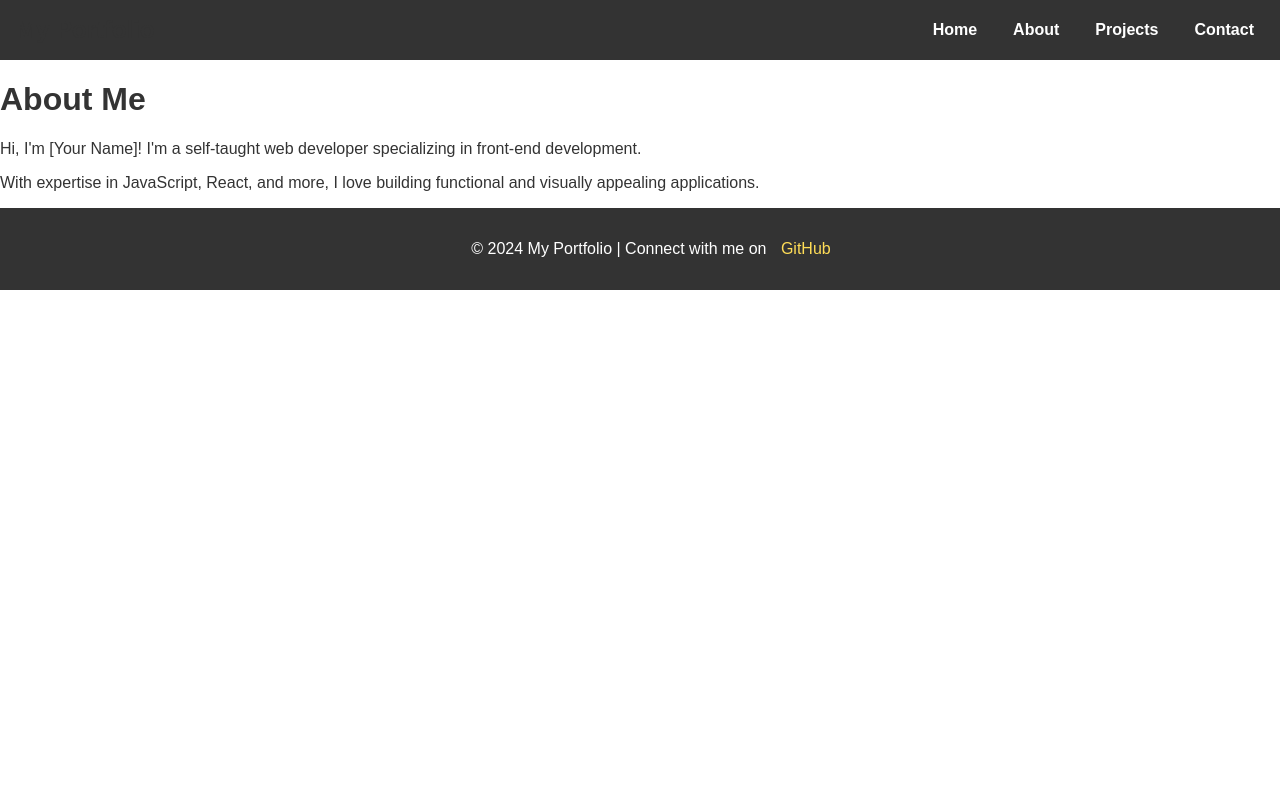
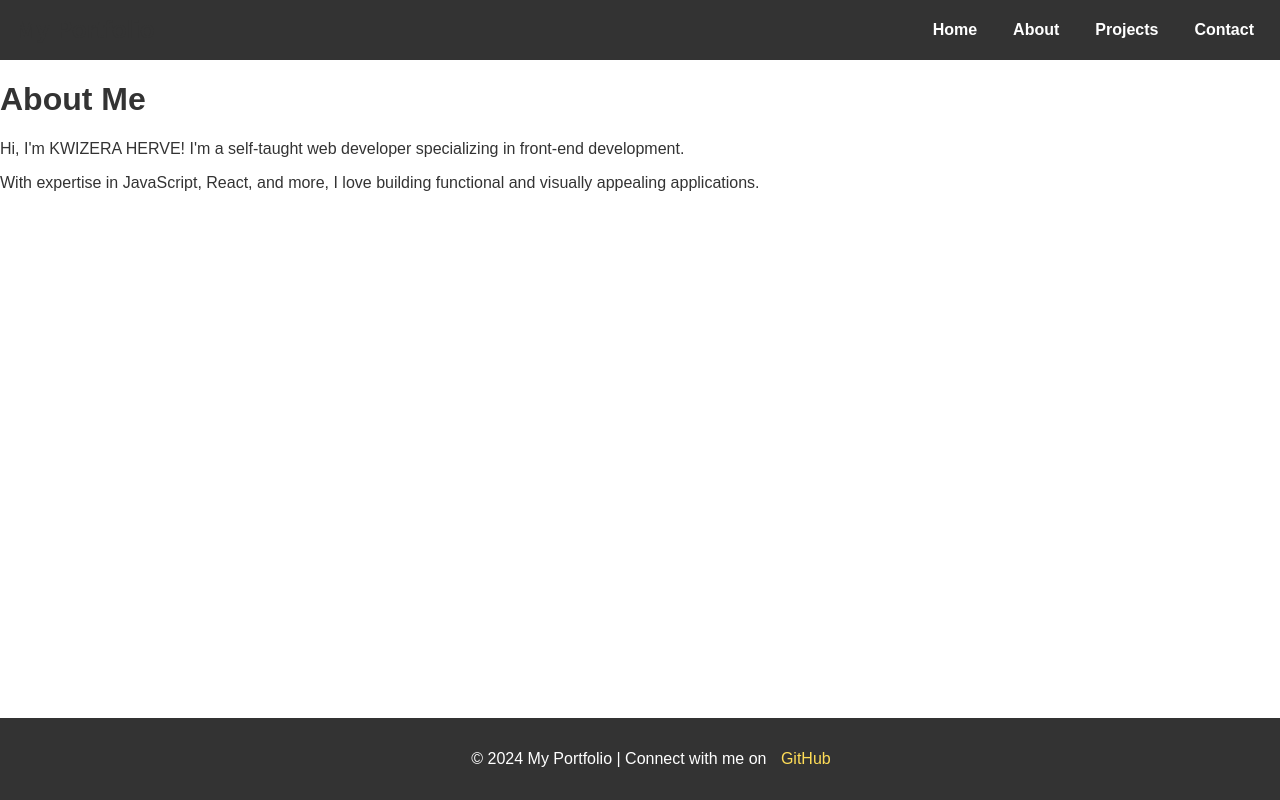
Before and after one commit to hervekwizera/myPortifolia, a React (Vite) app: page /about in a window 1280 px wide. Shown: the top 800 px of the page. Built offline with nearby package versions, Linux system fonts and the light colour scheme.

Commit message:
i fix footer to the bottom

```diff
--- a/src/App.jsx
+++ b/src/App.jsx
@@ -6,19 +6,23 @@ import Footer from "./components/Footer";
 import Home from "./pages/Home";
 import About from "./pages/About";
 import Projects from "./pages/Projects";
-import Contact from "./pages/Contact.jsx";
+import Contact from "./pages/Contact";
 
 function App() {
   return (
     <Router>
+      <div className="app-container">
         <Navbar />
+        <div className="content">
           <Routes>
             <Route path="/" element={<Home />} />
             <Route path="/about" element={<About />} />
             <Route path="/projects" element={<Projects />} />
             <Route path="/contact" element={<Contact />} />
           </Routes>
+        </div>
         <Footer />
+      </div>
     </Router>
   );
 }
--- a/src/index.css
+++ b/src/index.css
@@ -50,3 +50,26 @@ button {
   border: none;
   cursor: pointer;
 }
+/* src/index.css */
+
+html, body, #root, .app-container {
+  height: 100%;
+  margin: 0;
+}
+
+.app-container {
+  display: flex;
+  flex-direction: column;
+  min-height: 100vh;
+}
+
+.content {
+  flex: 1;
+}
+
+.footer {
+  background-color: #333;
+  color: #fff;
+  text-align: center;
+  padding: 1rem;
+}
--- a/src/pages/About.jsx
+++ b/src/pages/About.jsx
@@ -5,7 +5,7 @@ function About() {
   return (
     <div className="about">
       <h1>About Me</h1>
-      <p>Hi, I'm [Your Name]! I'm a self-taught web developer specializing in front-end development.</p>
+      <p>Hi, I'm KWIZERA HERVE! I'm a self-taught web developer specializing in front-end development.</p>
       <p>With expertise in JavaScript, React, and more, I love building functional and visually appealing applications.</p>
     </div>
   );
```
Lines whose indentation alone changed are shown as unchanged.
